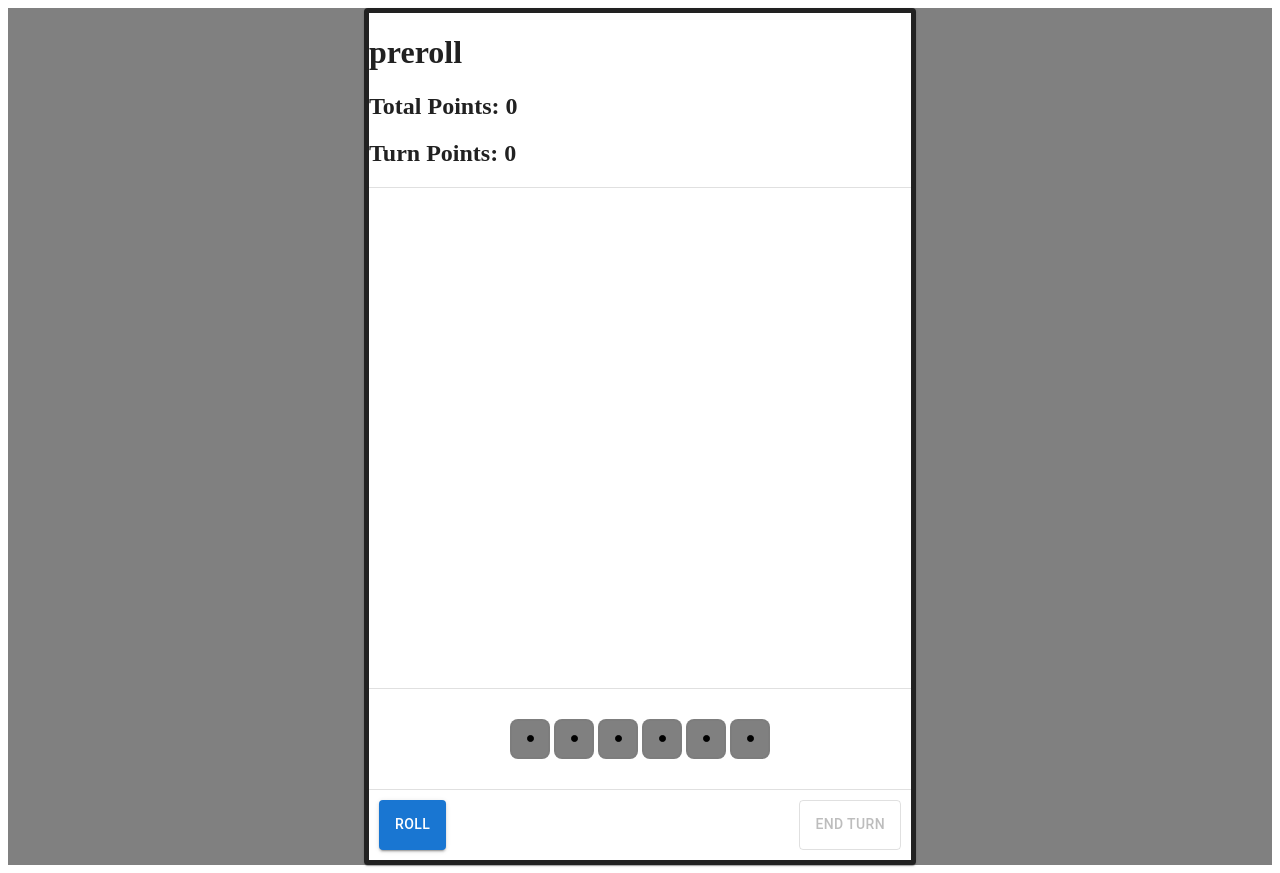
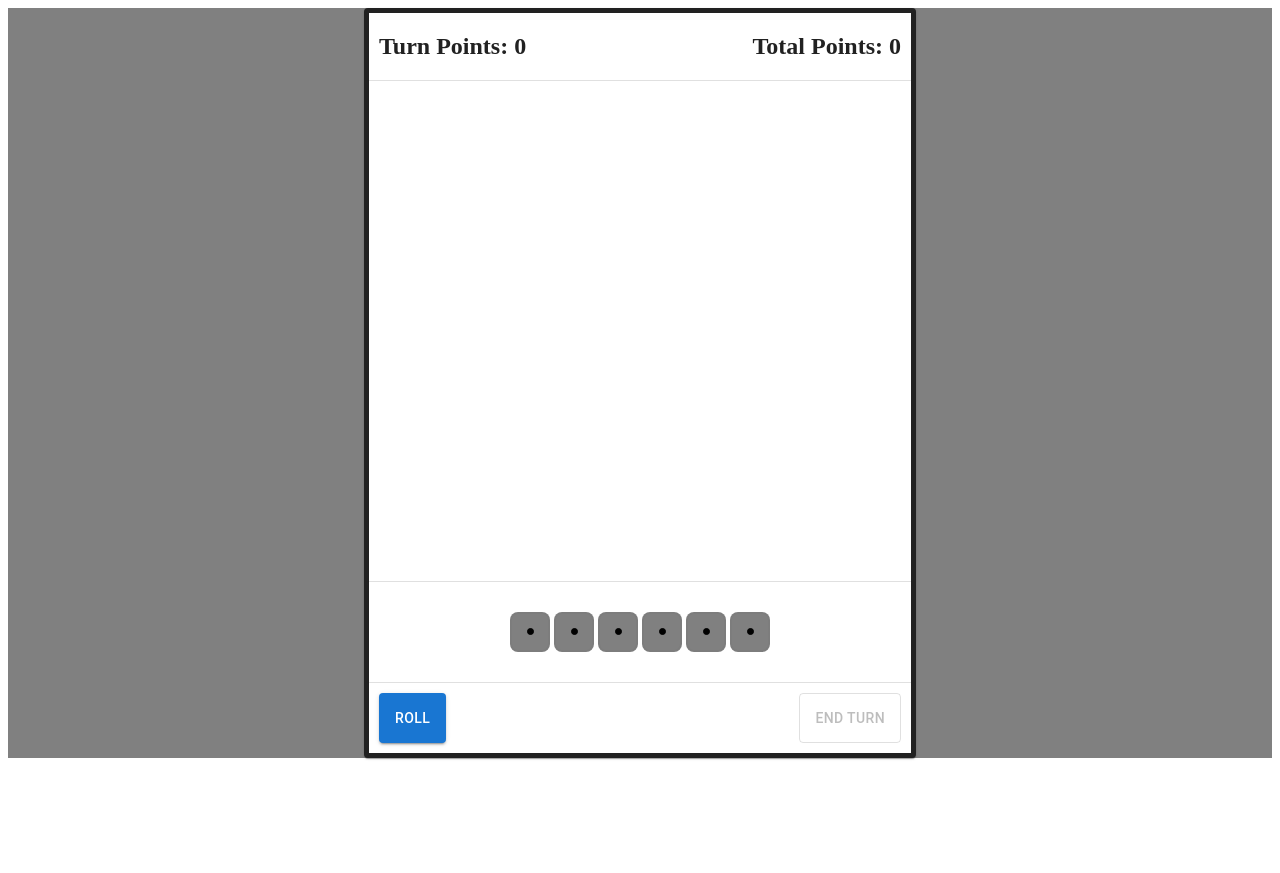
Before and after one commit to pamarsh907/farkle-zustand, a React (Vite) app in the folder farkle-zustand/: page / in a window 1280 px wide. After the commit the page ends 800 px from the top, so only its background shows below. Built offline with nearby package versions, Linux system fonts and the light colour scheme.

Commit message:
added points animation and farkle notification

```diff
--- /dev/null
+++ b/farkle-zustand/components/FarkleNotification/FarkleNotification.jsx
@@ -0,0 +1,26 @@
+import Alert from "@mui/material/Alert"
+import { AnimatePresence, motion } from "motion/react"
+
+export default function FarkleNotification({ status }) {
+  return (
+    <div style={{ position: 'relative' }}>
+      <AnimatePresence>
+        {status === 'farkle' && (
+          <motion.div
+            initial={{ opacity: 0, y: -20 }}
+            animate={{ opacity: 1, y: 0 }}
+            exit={{ opacity: 0, y: -20 }}
+            transition={{ duration: 0.3 }}
+            style={{
+              position: "absolute",
+              width: '100%'
+            }}
+          >
+            <Alert severity="error">
+              FARKLE
+            </Alert>
+          </motion.div>)}
+      </AnimatePresence>
+    </div>
+  )
+}
--- /dev/null
+++ b/farkle-zustand/components/PointDisplay/PointDisplay.jsx
@@ -0,0 +1,18 @@
+
+
+import { useSpring, useTransform, motion } from 'motion/react'
+
+export default function PointDisplay({ value }) {
+  const spring = useSpring(0, {
+    stiffness: 100,
+    damping: 20,
+  })
+
+  const display = useTransform(spring, (latest) =>
+    Math.round(latest)
+  )
+
+  spring.set(value)
+
+  return <motion.span>{display}</motion.span>
+}
--- /dev/null
+++ b/farkle-zustand/components/Scoreboard/Scoreboard.jsx
@@ -0,0 +1,22 @@
+import { useCurrentTurn } from "../../stores/game"
+import { useTotalPoints } from "../../stores/game"
+import PointDisplay from "../PointDisplay/PointDisplay"
+
+export default function ScoreBoard() {
+  const totalPoints = useTotalPoints()
+  const currentTurnPoints = useCurrentTurn().points
+
+  const style = {
+    display: 'flex',
+    justifyContent: 'space-between',
+    paddingLeft: '10px',
+    paddingRight: '10px'
+  }
+
+  return (
+    <div style={style}>
+        <h2>{`Turn Points: `}<PointDisplay value={currentTurnPoints} /></h2>
+        <h2>{`Total Points: `}<PointDisplay value={totalPoints} /></h2>
+    </div>
+  )
+}
--- a/farkle-zustand/src/App.jsx
+++ b/farkle-zustand/src/App.jsx
@@ -1,14 +1,12 @@
-//import { useState } from 'react'
 import DiceRack from "../components/DiceRack/DiceRack"
 import RollZone from "../components/RollZone/RollZone"
 import Controls from "../components/Controls/Controls"
-import { useStatus } from "../stores/game"
-import { useTotalPoints } from "../stores/game"
-import { useCurrentTurn } from "../stores/game"
+import FarkleNotification from "../components/FarkleNotification/FarkleNotification"
 import { LayoutGroup } from "motion/react"
 import GameBoard from "../components/GameBoard/GameBoard"
 import Divider from '@mui/material/Divider'
-
+import ScoreBoard from "../components/Scoreboard/Scoreboard"
+import { useStatus } from "../stores/game"
 
 function App() {
   const gameContainerStyle = {
@@ -17,27 +15,24 @@ function App() {
     backgroundColor: 'gray'
   }
 
-  const totalPoints = useTotalPoints()
   const status = useStatus()
-  const currentTurn = useCurrentTurn()
-  console.log('currentTurn :', currentTurn)
+
   return (
     <>
       <div style={gameContainerStyle}>
         <GameBoard>
-          <h1>{status}</h1>
-          <h2>{`Total Points: ${totalPoints}`}</h2>
-          <h2>{`Turn Points: ${currentTurn.points}`}</h2>
-          <Divider/>
+          <ScoreBoard />
+          <Divider />
           <LayoutGroup>
+            <FarkleNotification status={status}/>
             <RollZone />
-            <Divider/>
+            <Divider />
             <DiceRack />
           </LayoutGroup>
-          <Divider/>
+          <Divider />
           <Controls />
         </GameBoard>
-      </div>
+      </div >
     </>
   )
 }
```
